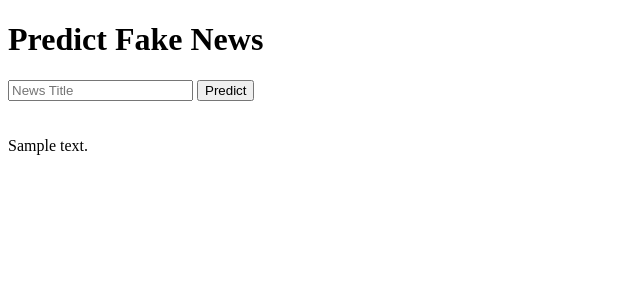
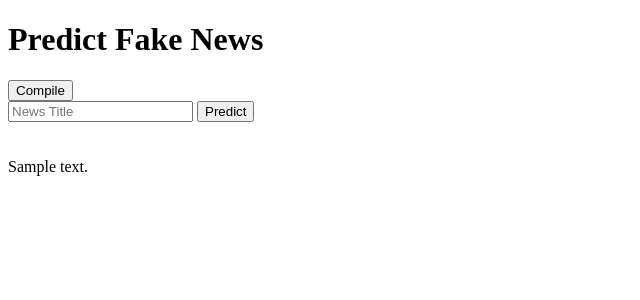
Before and after one commit to harshitarahi/fake-news-detection, a Flask app: template templates/index.html in a window 1280 px wide. Shown: the top 300 px of the page, without its empty margins (0-640 px from the left). Run offline with Flask 2, Linux system fonts and the light colour scheme; the template is opened without the code that fills it: most values are stand-ins (such as "Sample title", 1, 10 or a date in 2020).

Commit message:
Update index.html

```diff
--- a/templates/index.html
+++ b/templates/index.html
@@ -16,9 +16,11 @@
 	<h1>Predict Fake News</h1>
 
      <!-- Main Input For Receiving Query to our ML -->
+    <form action="{{ url_for('compile')}}">
+        <button type="Submit" class="btn btn-primary btn-block btn-large">Compile</button>
+    </form>
     <form action="{{ url_for('predict')}}"method="post">
     	<input type="text" name="News Title" placeholder="News Title" required="required" />
-
         <button type="Submit" class="btn btn-primary btn-block btn-large">Predict</button>
     </form>
 
```
